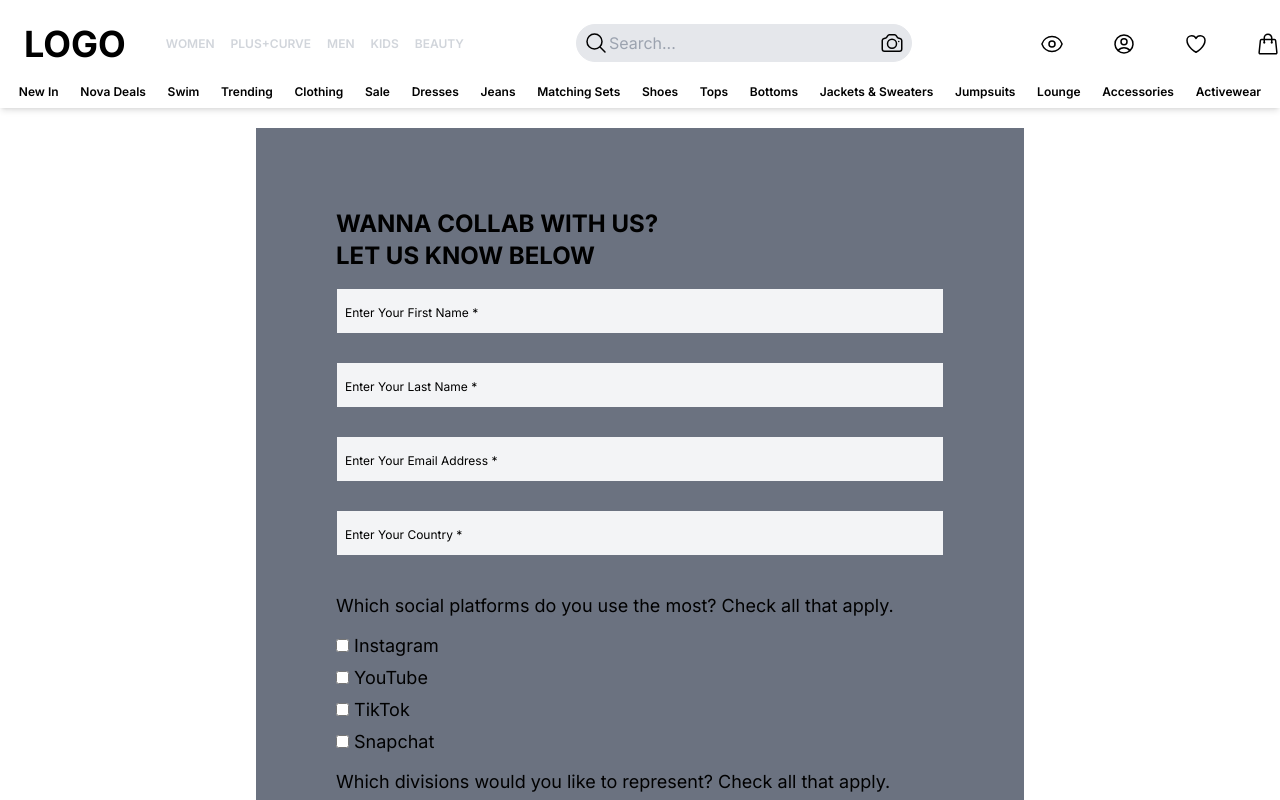
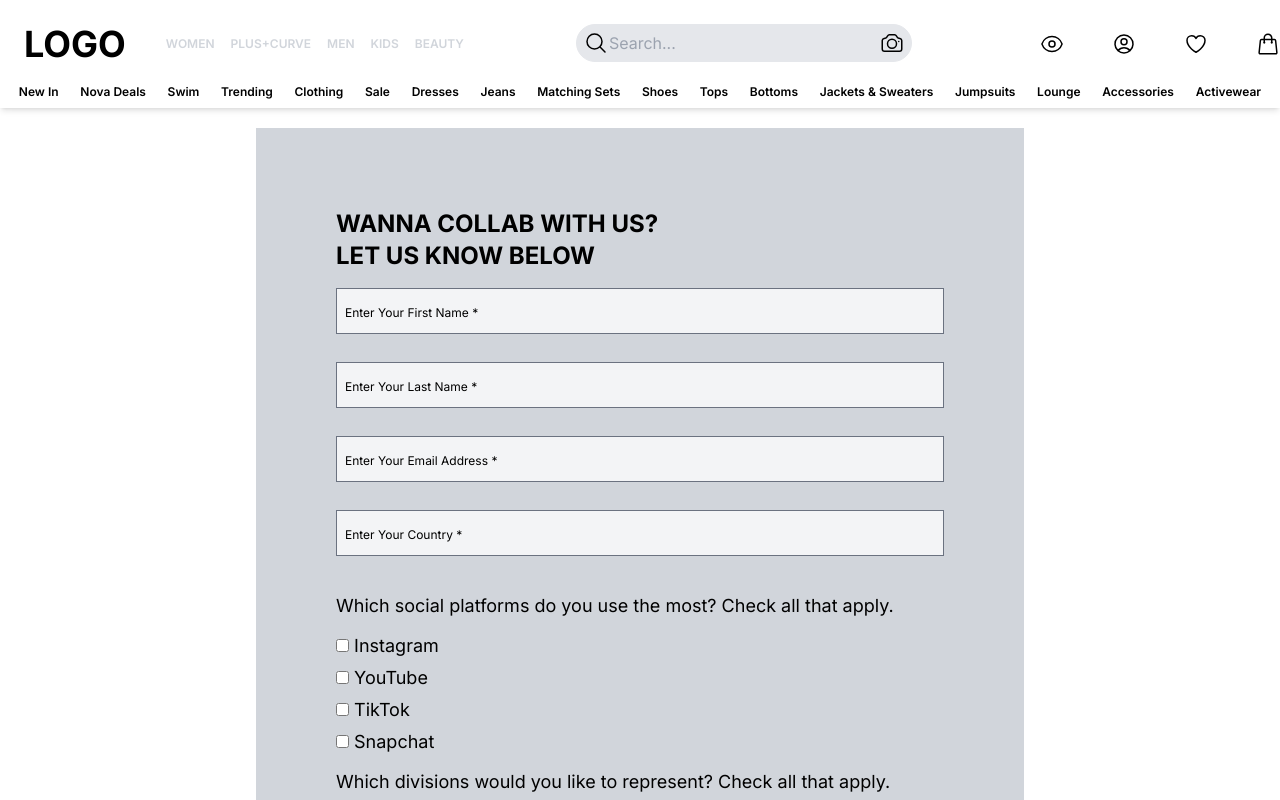
Before and after one commit to oladhimeji1/collab-project, a Next.js app: page / in a window 1280 px wide. Shown: the top 800 px of the page. Built offline with nearby package versions, Linux system fonts and the light colour scheme.

Commit message:
Other sections added

```diff
--- a/app/page.tsx
+++ b/app/page.tsx
@@ -14,7 +14,7 @@ export default function Home() {
     <div>
       <Header />
       <div className='mt-10 md:mt-32 overflow-x-hidden text-xs md:text-md lg:text-lg'>
-        <div className='bg-gray-500 px-4 md:px-20 pt-20 pb-10 m-auto w-full md:w-[60vw]'>
+        <div className='bg-gray-300 px-4 md:px-20 pt-20 pb-10 m-auto w-full md:w-[60vw]'>
           <h1 className="text-2xl font-bold text-black mx-auto w-[40rem]">WANNA COLLAB WITH US? <br />LET US KNOW BELOW</h1>
           <div className=' mt-4 mx-auto'>
             <input className='w-full mx-auto p-2 border-[1.8px] placeholder:text-black placeholder:text-xs border-gray-500  bg-gray-100 outline-0'  placeholder='Enter Your First Name *' type="text" /> <br /><br />
--- a/components/header.jsx
+++ b/components/header.jsx
@@ -1,7 +1,7 @@
 export default function Header() {
     return (
-        <div className="shadow-md fixed overflow-x-hidden bg-white z-[50] w-full top-0 left-0">
-            <nav className="flex overflow-x-hidden">
+        <div className="shadow-md fixed bg-white z-[50] text-black w-full top-0 left-0">
+            <nav className="flex">
                 <div  className="uppercase text-xs items-center flex ml-16 mr-2 mt-4 md:m-6" >
                     <h1 className="text-lg md:text-4xl pb-2 md:pb-0 mr-4 md:mr-8 font-bold uppercase">Logo</h1>
                     <div className="md:flex hidden">
```
